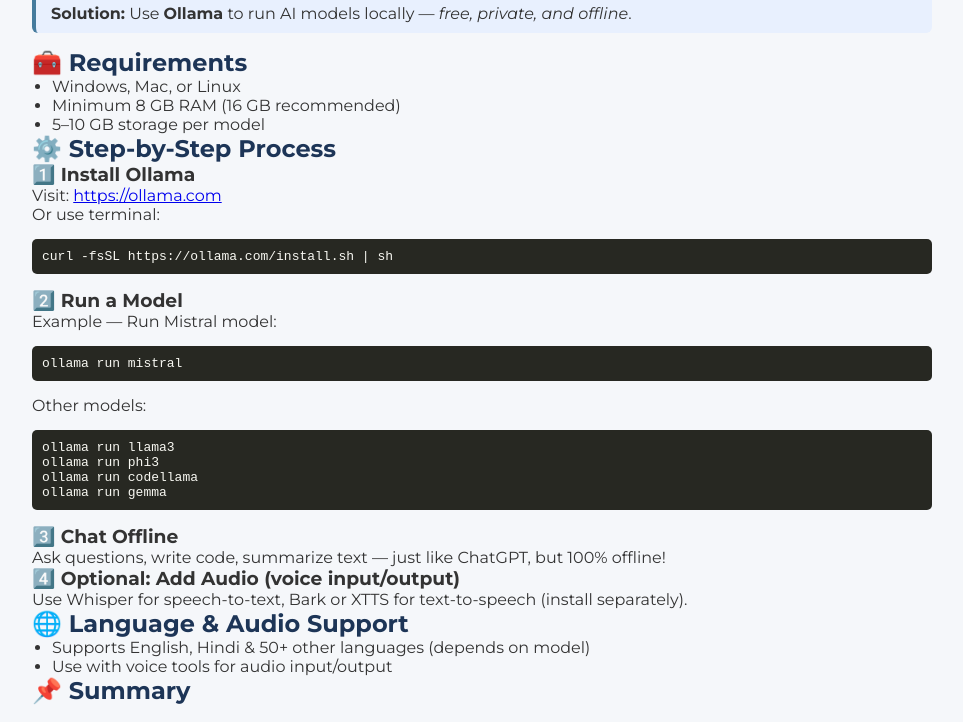
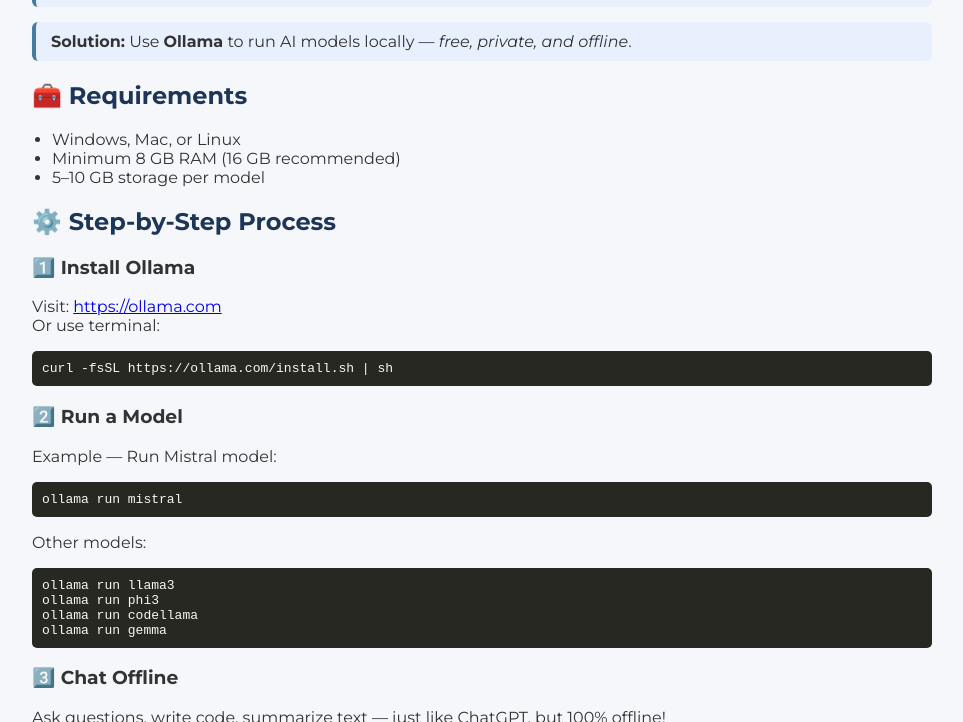
Before and after one commit to nikhilydv0148/AI-CodeWay, a plain HTML site: page ollama_local.html in a window 1280 px wide. Shown: the part 134-856 px from the top of the page, without its empty margins (158-1121 px from the left). Drawn offline with Linux system fonts and the light colour scheme.

Commit message:
Update ollama_local.html

```diff
--- a/ollama_local.html
+++ b/ollama_local.html
@@ -4,14 +4,14 @@
   <meta charset="UTF-8" />
   <meta name="viewport" content="width=device-width, initial-scale=1.0"/>
   <title>Run AI Locally with Ollama</title>
-  <link rel="stylesheet" href="style.css">
+<!--   <link rel="stylesheet" href="style.css"> -->
    <link rel="preconnect" href="https://fonts.googleapis.com">
     <link rel="preconnect" href="https://fonts.gstatic.com" crossorigin>
     <link href="https://fonts.googleapis.com/css2?family=Montserrat:ital,wght@0,100..900;1,100..900&display=swap"
         rel="stylesheet">
   <style>
     body {
-      font-family: Arial, sans-serif;
+      font-family: 'Montserrat',Arial, sans-serif;
       background: #f5f7fa;
       color: #333;
       margin: 0;
```
